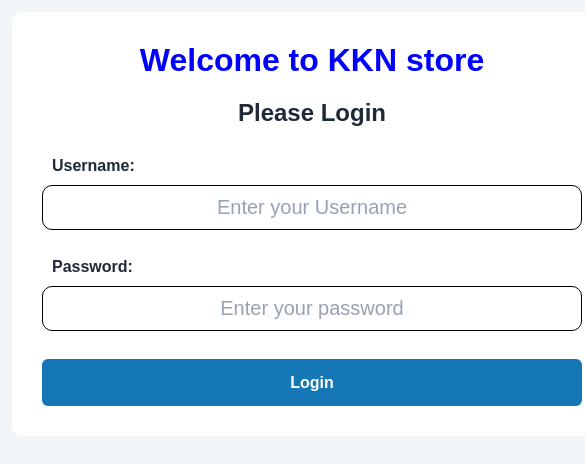
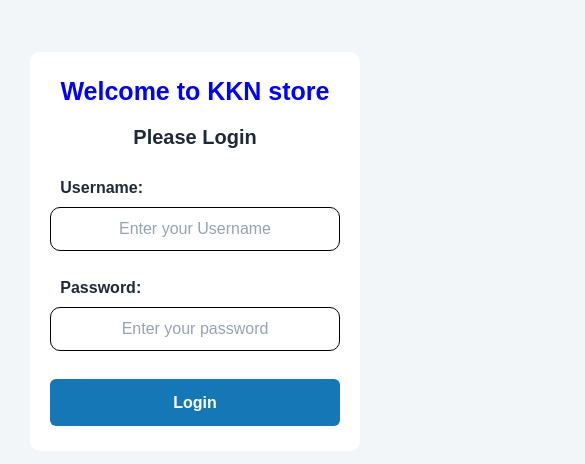
Before and after one commit to MichaelSsenkindu/KKNWATEROFFICESTORES, a website: page public/login.html in a window 390 px wide. Shown: the top 464 px of the page, 585 px wide, since content can reach past the window. Drawn offline with Linux system fonts and the light colour scheme.

Commit message:
Improve login page for mobile devices

```diff
--- a/public/style.css
+++ b/public/style.css
@@ -171,4 +171,37 @@ h1{text-align: center;padding: 20px;font-weight: bold;}
             }
         }
     }
+
+    #loginForm {
+        width: 90%;
+        padding: 25px 20px;
+        margin: 40px auto;
+    }
+
+    #loginForm h1 {
+        font-size: 25px;
+        text-align: center;
+    }
+
+    #loginForm h2 {
+        font-size: 20px;
+        text-align: center;
+    }
+
+    #loginForm label {
+        font-size: 16px;
+    }
+
+    #loginForm input {
+        width: 100%;
+        box-sizing: border-box;
+        font-size: 16px;
+        padding: 12px;
+    }
+
+    #loginForm button {
+        width: 100%;
+        padding: 12px;
+        font-size: 16px;
+    }
 }
```
